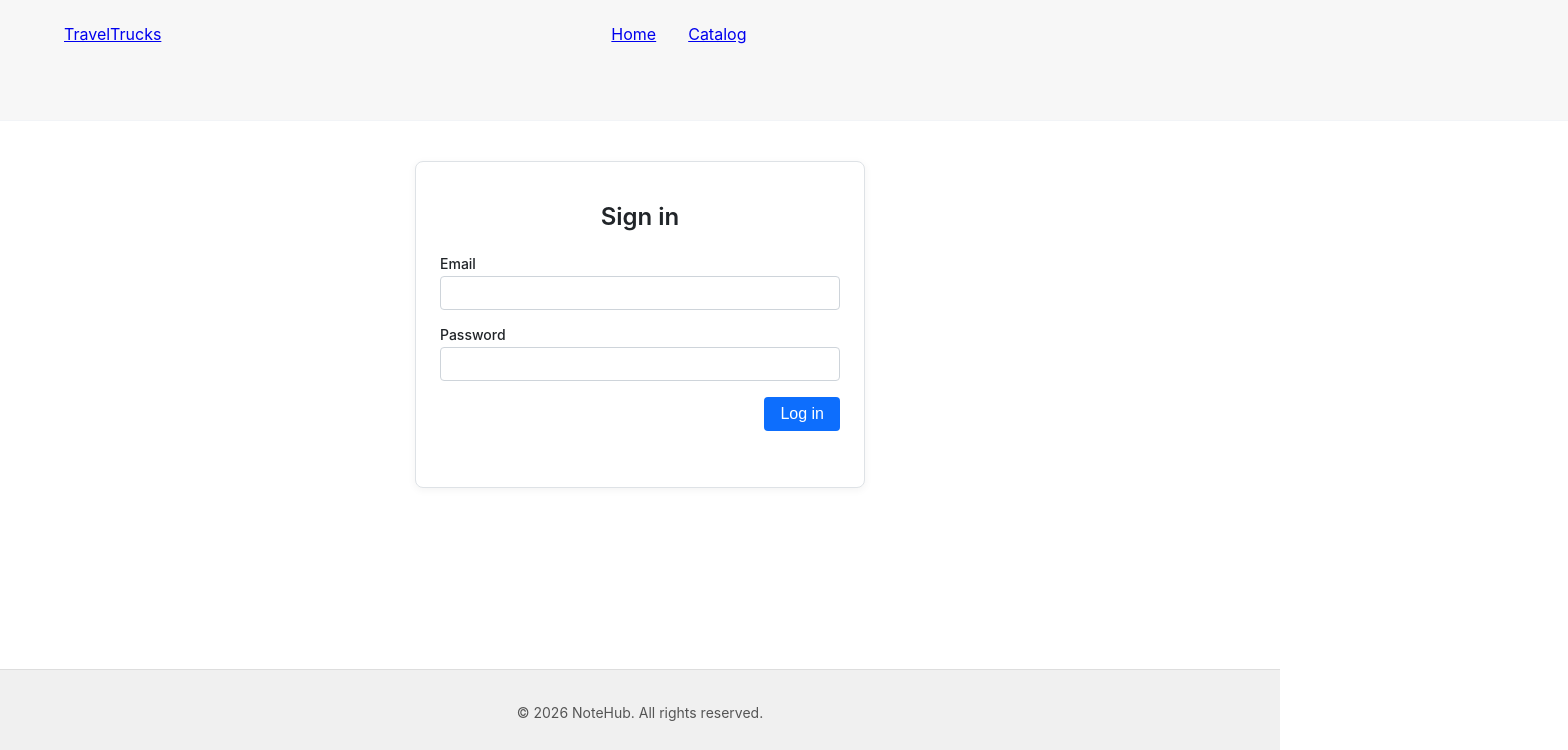
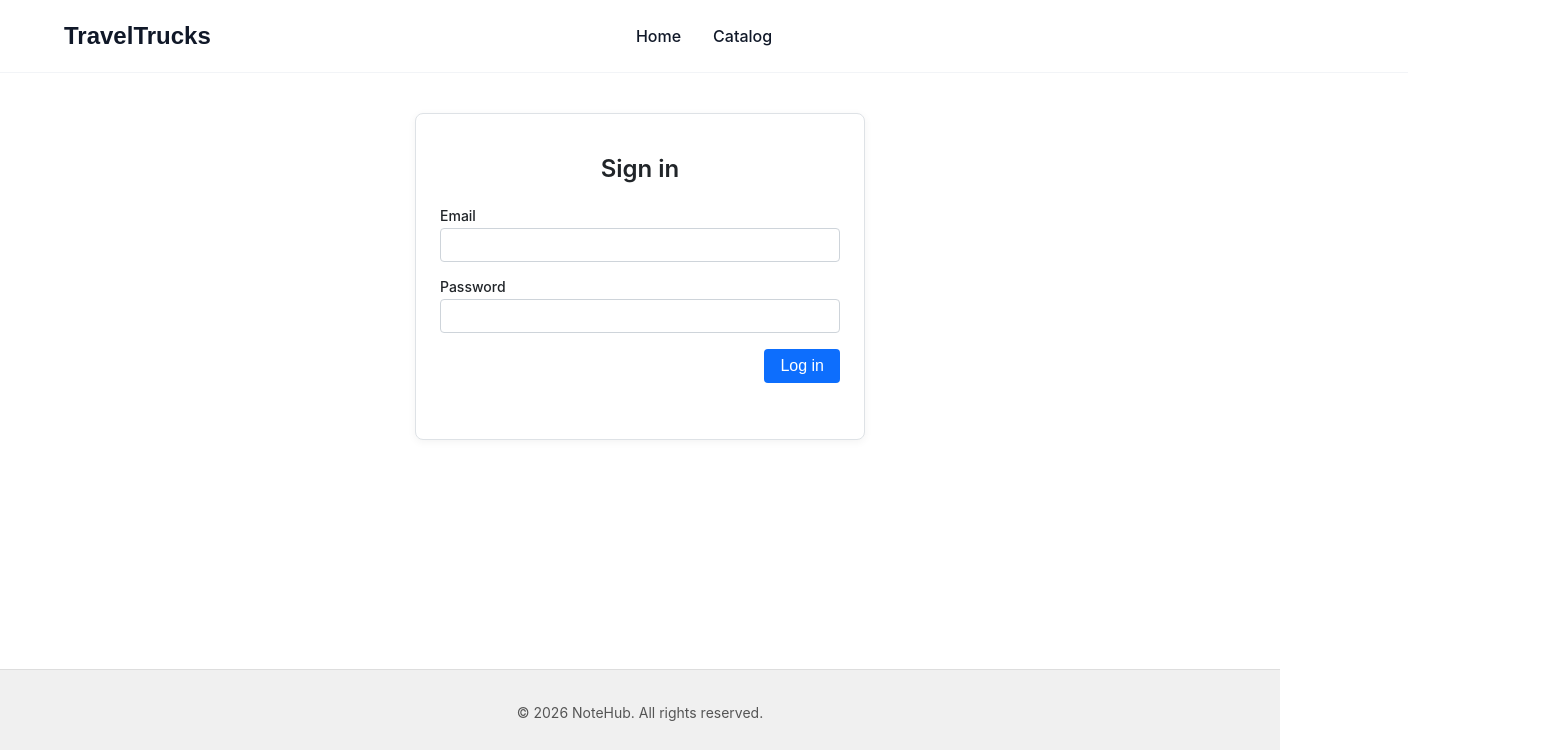
Before and after one commit to maryana-frydrak/travel-trucks-next, a Next.js app: page /sign-in in a window 1280 px wide. Shown: the top 750 px of the page, 1568 px wide, since content can reach past the window. Built offline with nearby package versions, Linux system fonts and the light colour scheme; no server answers.

Commit message:
add styles to header

```diff
--- a/components/Header/Header.module.css
+++ b/components/Header/Header.module.css
@@ -1,44 +1,60 @@
 .header {
   display: flex;
-  gap: 450px;
+  align-items: center;
+  position: relative;
+  width: 100%;
+  max-width: 1440px;
+  margin: 0 auto;
+  padding: 0 64px;
+  height: 72px;
   border-bottom: 1px solid var(--badges);
-  padding-block: 24px;
-  padding-inline: 64px;
-  width: 1440px;
-  height: 72px;
-  background-color: var(--inputs);
-}
-
-.headerLink {
-  text-decoration: none;
-  color: white;
-  font-size: 1.5rem;
-  font-weight: bold;
+  background-color: var(--white);
 }
 
 .headerLink:hover {
   color: #ddd;
 }
 
-.navigation {
-  list-style-type: none;
-  margin: 0;
-  padding: 0;
-  display: flex;
-  gap: 32px;
+.logo {
+  margin-right: auto;
+  text-decoration: none;
+  font-family: var(--second-family);
+  font-weight: 700;
+  font-size: 24px;
+  color: var(--main);
 }
 
-.navigationItem {
+.nav {
   display: flex;
   align-items: center;
 }
 
-.navigationLink {
-  text-decoration: none;
-  color: white;
-  font-size: 1rem;
+.navigation {
+  position: absolute;
+  left: 50%;
+  transform: translateX(-50%);
+  display: flex;
+  gap: 32px;
+  list-style: none;
+  margin: 0;
+  padding: 0;
 }
 
-.navigationLink:hover {
-  color: #ddd;
+.link {
+  text-decoration: none;
+  color: var(--main);
+  line-height: 1.5;
+  text-align: center;
+  font-weight: 500;
+  font-size: 16px;
+  transition: color 0.3s ease;
 }
+
+.link:hover,
+.link:focus {
+  color: var(--grey-green);
+}
+
+.link.active {
+  color: var(--grey-green);
+}
--- a/components/Header/Header.tsx
+++ b/components/Header/Header.tsx
@@ -9,7 +9,7 @@ export default function Header() {
       <Link href="/" aria-label="Home" className={css.logo}>
         TravelTrucks
       </Link>
-      <nav aria-label="Main Navigation">
+      <nav className={css.nav} aria-label="Main Navigation">
         <ul className={css.navigation}>
           <li>
             <Link href="/" className={css.link}>
```
